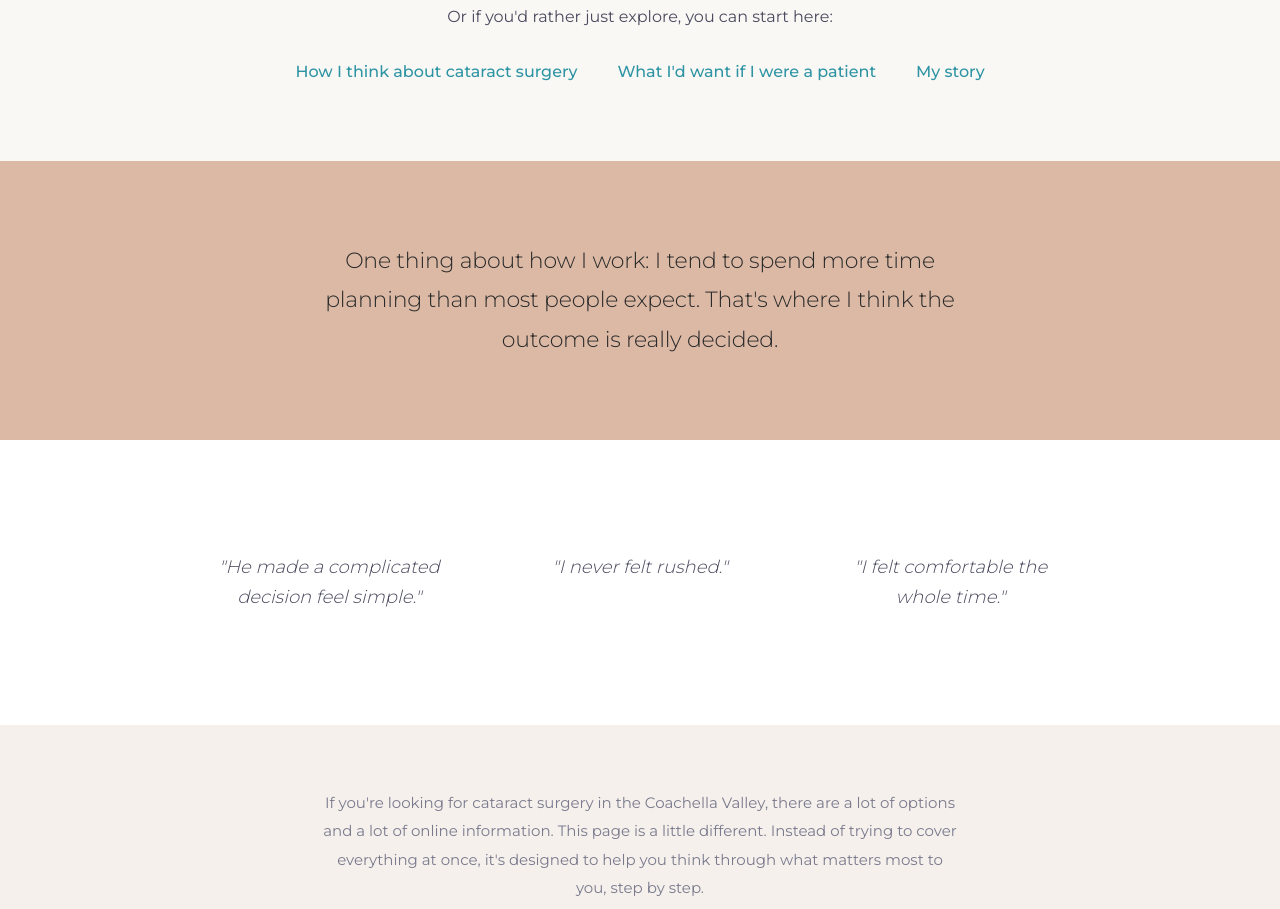
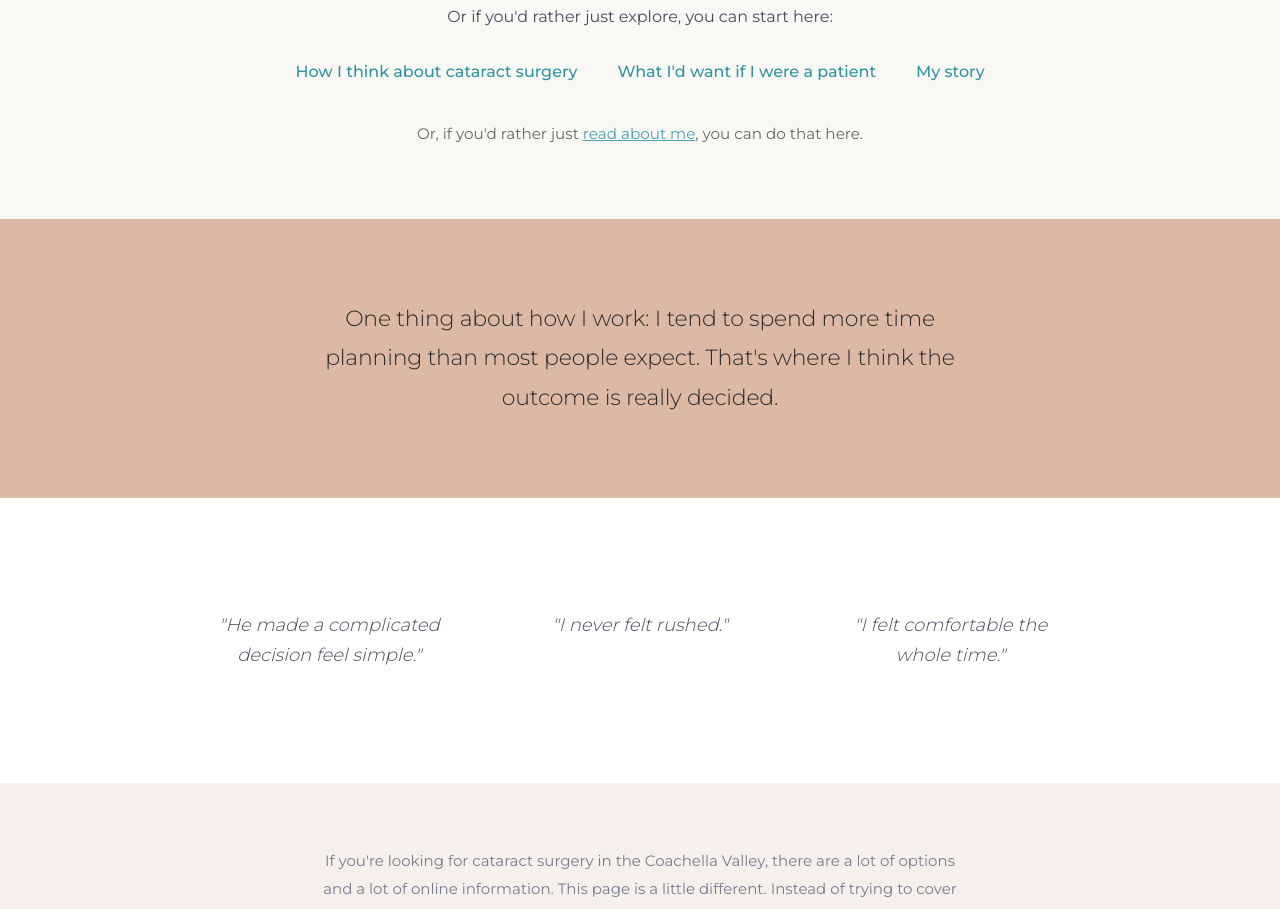
Before and after one commit to drtokuhara/drtokuhara.com, a Next.js app: page / in a window 1280 px wide. Shown: the part 940-1849 px from the top of the page. Built offline with nearby package versions, Linux system fonts and the light colour scheme.

Commit message:
feat: add subtle 'read about me' link + branded homepage baseline

```diff
--- a/app/page.js
+++ b/app/page.js
@@ -457,6 +457,9 @@ export default function Home() {
                   My story
                 </a>
               </div>
+              <p className="home-explore-subtle" style={{marginTop: '2rem', fontSize: '0.95rem', opacity: 0.7}}>
+                Or, if you'd rather just <a href="https://desertvisioncenter.com/ophthalmologist-dr-tokuhara/" style={{color: '#007d95', textDecoration: 'underline'}}>read about me</a>, you can do that here.
+              </p>
             </div>
           </section>
 
```
